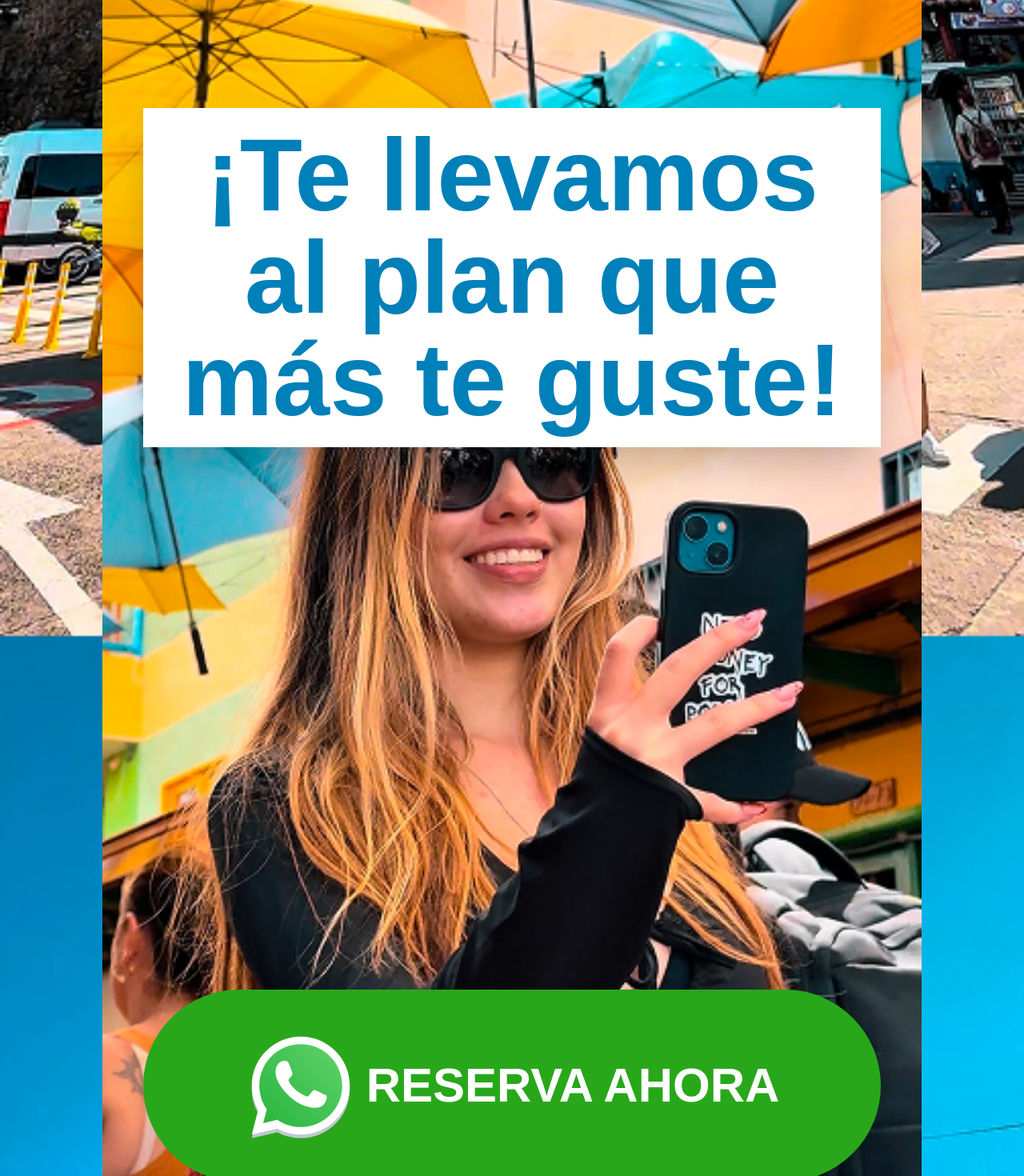
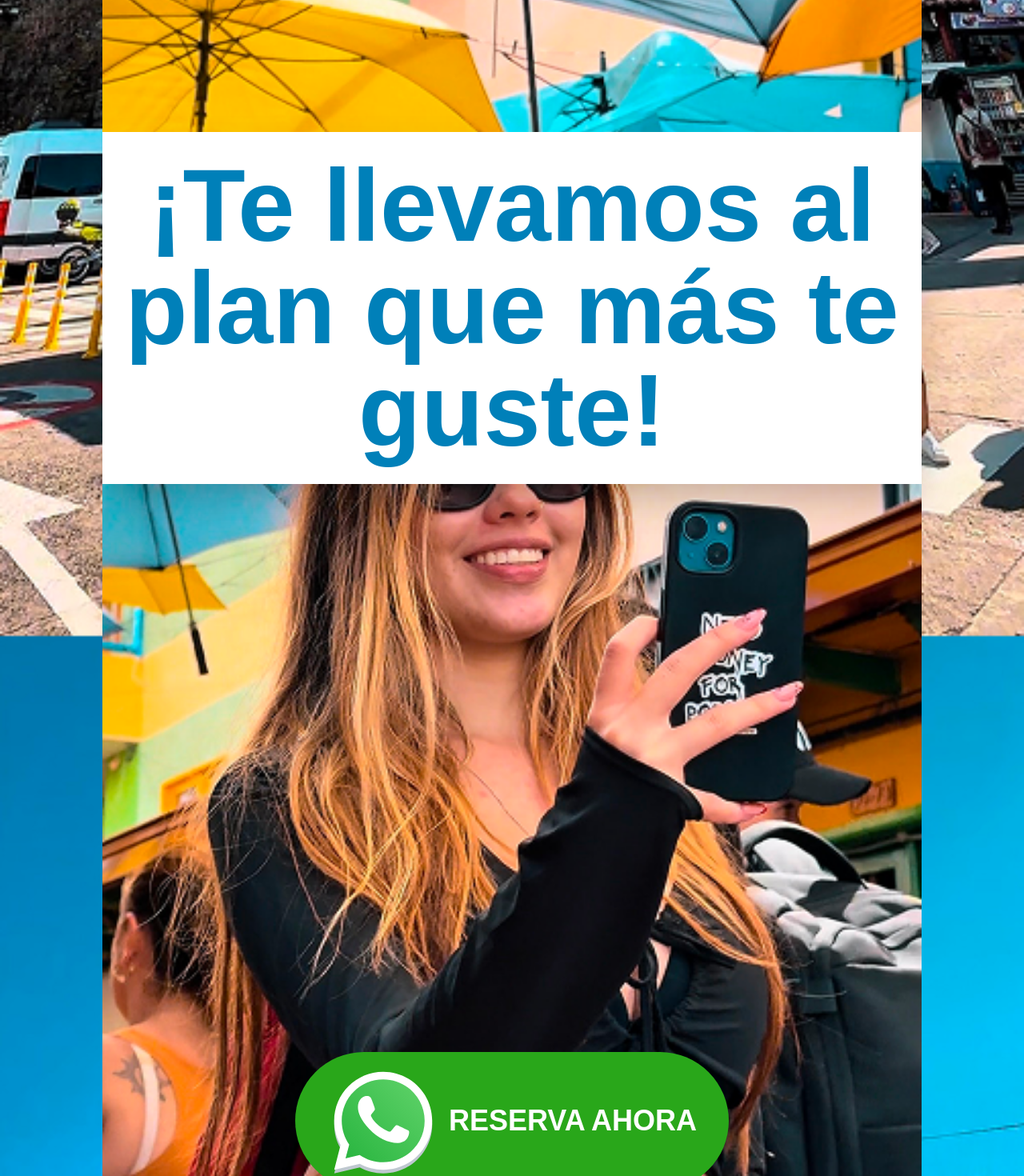
Before and after one commit to CarlosFranco97/planes-medellin, a React (Vite) app: page / in a window 1280 px wide. Shown: the part 1580-3050 px from the top of the page at 80% size. Built offline with nearby package versions, Linux system fonts and the light colour scheme.

Commit message:
Se añaden cambios en ancho del boton de reserva para adaptarlo mejor y se cambia la ruta de la imagen de whatsapp

```diff
--- a/src/components/BotonReserva.jsx
+++ b/src/components/BotonReserva.jsx
@@ -14,11 +14,11 @@ const BotonReserva = () => {
         target='_blank'
         rel="noopener noreferrer"
         className="
-        flex justify-center items-center gap-3 bg-[#29A71A] text-white text-2xl p-5 mb-25 h-20 w-[95%] rounded-full font-black shadow-2xl cursor-pointer sm:w-[90%] md:w-[60%] md:text-2xl lg:text-5xl lg:w-[90%] lg:h-40 xl:text-6xl xl:w-[90%] xl:h-60 2xl:w-[90%]"
+        flex justify-center items-center gap-3 bg-[#29A71A] text-white text-[1rem] py-4 px-10 mb-15 h-auto w-auto rounded-full font-black shadow-2xl cursor-pointer  sm:text-3xl md:text-2xl lg:text-5xl xl:text-4xl 2xl:text-7xl"
     >
         <img
             className="w-10 lg:h-10 sm:w-15 sm:h-15 lg:w-35 lg:h-35"
-            src="/public/whatsapp.svg"
+            src="/whatsapp.svg"
             alt="whatsapp"
 
         />
--- a/src/components/Home.jsx
+++ b/src/components/Home.jsx
@@ -8,7 +8,7 @@ const Home = () => {
                     ¿NO SABES QUE HACER EN MEDELLÍN?
                 </h1>
 
-                <button className="bg-[#0080B9]/50 text-white w-[90%] h-20 rounded-3xl text-2xl cursor-pointer font-black hover:bg-[#0080B9]/30 shadow-2xl transition-all duration-900 sm:h-20 sm:w-[85%] sm:text-3xl md:w-[65%] lg:text-4xl lg:w-[60%] lg:h-25 xl:text-[4rem] xl:w-[80%] xl:h-50 2xl:w-[90%] 2xl:h-55 2xl:text-[5rem]">
+                <button className="bg-[#0080B9]/50 text-white w-[90%] h-20 rounded-3xl text-2xl cursor-pointer font-black hover:bg-[#0080B9]/30 shadow-2xl transition-all duration-900 sm:h-20 sm:w-[85%] sm:text-3xl md:w-[65%] lg:text-4xl lg:w-[60%] lg:h-25 xl:text-[4rem] xl:w-[80%] xl:h-60 2xl:w-[60%] 2xl:h-55 2xl:text-[3rem]">
                      CONOCE LOS PLANES AQUÍ
                 </button>
 
--- a/src/components/MenuLateral.jsx
+++ b/src/components/MenuLateral.jsx
@@ -10,7 +10,7 @@ const MenuLateral = ({menuAbierto, alternarMenu}) => {
 
 
     return (
-            <div className={`flex flex-col justify-around items-center w-full h-screen bg-white opacity-90 text-3xl p-6 font-black text-center fixed top-0 right-0 transition-all duration-900 ease-in-out lg:text-3xl 2xl:text-6xl 2xl:max-w-[50%] ${(!menuAbierto)
+            <div className={`flex flex-col justify-around items-center w-full h-screen bg-white opacity-90 text-3xl p-6 font-black text-center fixed top-0 right-0 transition-all duration-900 ease-in-out lg:text-3xl 2xl:text-4xl 2xl:max-w-[50%] ${(!menuAbierto)
             ? "translate-x-full invisible opacity-0"
             : "translate-x-0 visible" }`}>
             <Link
--- a/src/components/ReservaAhora.jsx
+++ b/src/components/ReservaAhora.jsx
@@ -9,7 +9,7 @@ const ReservaAhora = () => {
 
             <div className="bg-[url(../src/assets/tour-guatape.png)] bg-no-repeat bg-contain bg-center flex flex-col justify-between items-center min-h-screen w-[80%] max-w-[1800px] lg:h-[150vh] xl:h-[350vh] xl:justify-evenly 2xl:justify-around 2xl:h-[240vh] 2xl:mt-90">
 
-                <p className="flex justify-center items-center w-full p-5 h-[25%] bg-white text-[#0080B9] text-3xl text-center font-black shadow-2xl sm:text-4xl sm:w-[80%] md:w-[60%] lg:h-60 lg:w-[90%] lg:text-7xl xl:text-9xl xl:h-auto 2xl:text-[6rem] 2xl:w-[100%] 2xl:h-[10%]">
+                <p className="flex justify-center items-center w-full p-7 h-auto bg-white text-[#0080B9] text-3xl text-center font-black shadow-2xl lg:text-7xl xl:text-9xl 2xl:text-[5rem]">
                     ¡Te llevamos al plan que más te guste!
                 </p>
 
```
